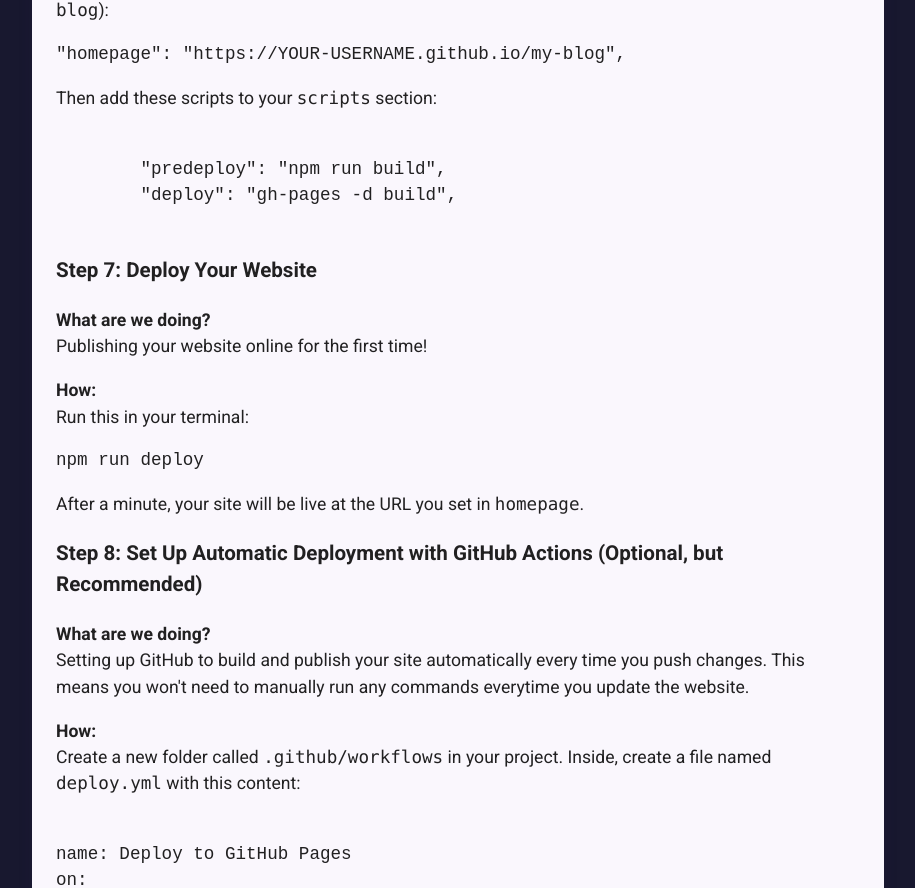
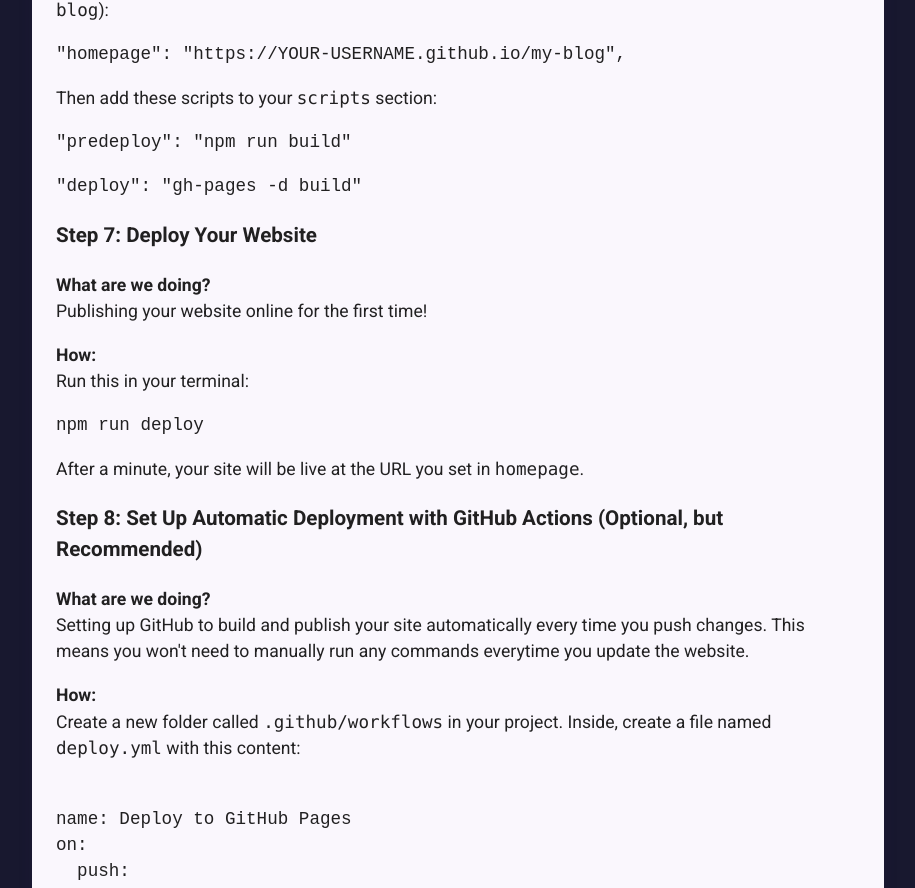
Before and after one commit to cmbrown44/ShiftChange, a React (Create React App) app: page / in a window 1280 px wide. Shown: the part 2420-3308 px from the top of the page, without its empty margins (182-1097 px from the left). Built offline with nearby package versions, Linux system fonts and the light colour scheme.

Commit message:
Feat: updating indents

```diff
--- a/src/posts.js
+++ b/src/posts.js
@@ -121,12 +121,16 @@
         <p>
           Then add these scripts to your <code>scripts</code> section:
         </p>
-        <pre style={{ textAlign: "left" }}>
-          {`
-        "predeploy": "npm run build",
-        "deploy": "gh-pages -d build",
-        `}
-        </pre>
+        <p>
+          <pre>
+            "predeploy": "npm run build"
+          </pre>
+        </p>
+        <p>
+          <pre>
+            "deploy": "gh-pages -d build"
+          </pre>
+        </p>
         <h3>Step 7: Deploy Your Website</h3>
         <p>
           <strong>What are we doing?</strong><br />
```
